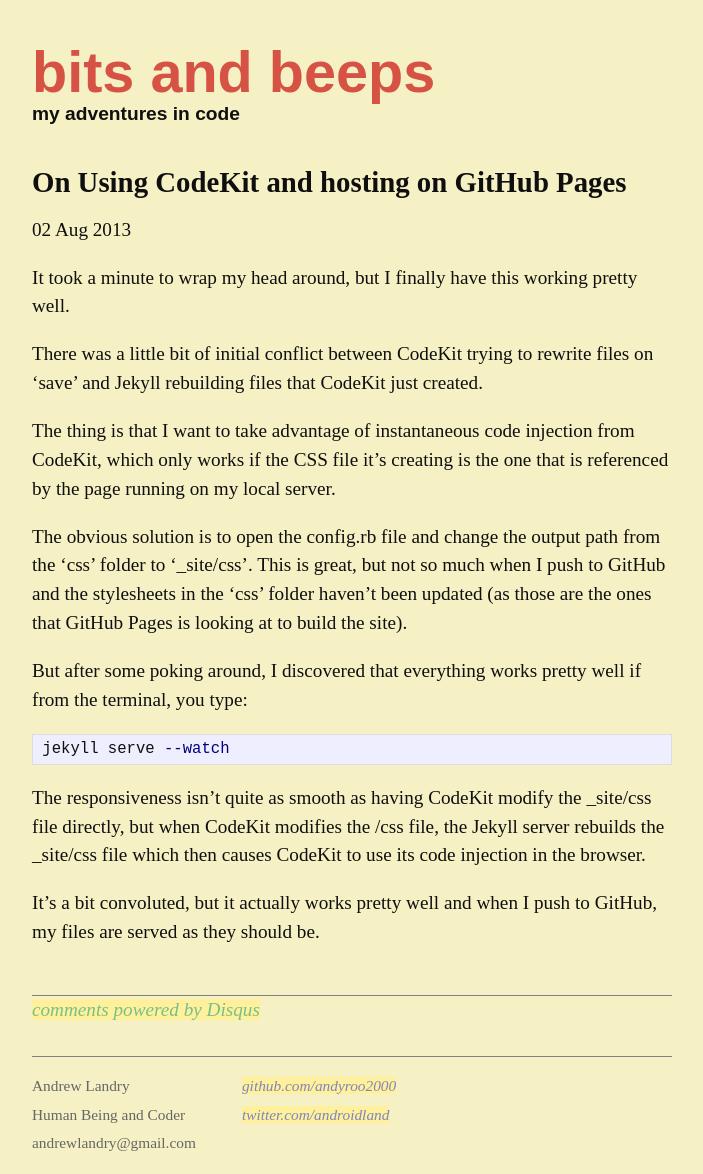
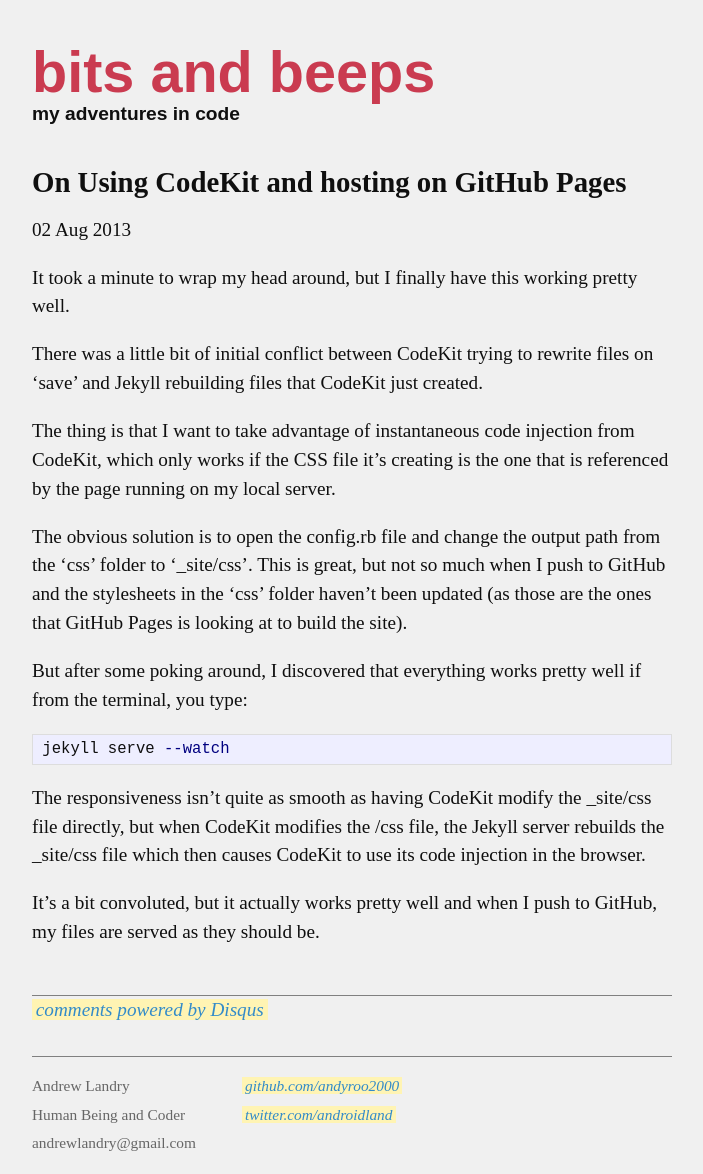
Before and after one commit to andyroo2000/andyroo2000.github.io, a Jekyll site: the page built from _posts/2013-08-02-on_using_GitHub_Pages_with_Jekyll.markdown, in a window 1280 px wide. Shown: the whole page, without its empty margins (288-991 px from the left). Built offline with Jekyll 4.4.1, drawn with Linux system fonts in a browser that asks for light colours; Markdown is read by kramdown in place of the engine named in the settings; comment, search, counter and statistics services are not loaded.

Commit message:
Change color scheme and add hover states
Change color scheme to include blue link text.
Create link hover states that are darker

```diff
--- a/_layouts/post.html
+++ b/_layouts/post.html
@@ -4,9 +4,9 @@
 <h2>{{ page.title }}</h2>
 <p class="meta">{{ page.date | date_to_string }}</p>
 
-<div class="post">
+<article>
 {{ content }}
-</div>
+</article>
 
 
 <div id="disqus_thread"></div>
--- a/css/global.css
+++ b/css/global.css
@@ -21,7 +21,7 @@
 
 /* line 15, ../scss/_main.scss */
 body {
-  background-color: #f6f1c4;
+  background-color: #F0F0F0;
   font-family: "freight-micro-pro",serif;
   text-align: center;
 }
@@ -78,47 +78,50 @@
 
 /* line 65, ../scss/_main.scss */
 a {
-  color: #76c08c;
-  background-color: #FFF09B;
+  color: #338BC9;
+  background-color: #FFF4B3;
   text-decoration: none;
   font-weight: normal;
   font-style: italic;
+  padding: 0em .2em;
 }
 
-/* line 73, ../scss/_main.scss */
+/* line 74, ../scss/_main.scss */
 a:hover {
-  color: black;
+  color: #323EC8;
+  background-color: #FFF09B;
 }
 
-/* line 77, ../scss/_main.scss */
+/* line 79, ../scss/_main.scss */
 header {
   margin-bottom: 2em;
 }
 
-/* line 81, ../scss/_main.scss */
+/* line 83, ../scss/_main.scss */
 header h1.title {
   display: inline-block;
   margin-bottom: 0em;
   font-size: 3em;
 }
 
-/* line 87, ../scss/_main.scss */
+/* line 89, ../scss/_main.scss */
 header h2.site-description {
   font-family: "anonymous-pro",sans-serif;
   font-size: 1em;
   margin-bottom: 1em;
 }
 
-/* line 93, ../scss/_main.scss */
+/* line 95, ../scss/_main.scss */
 header h1.title a {
   font-family: "anonymous-pro",sans-serif;
   font-weight: bold;
-  color: #d65244;
+  color: #CA3B50;
   background-color: transparent;
   font-style: normal;
+  padding: 0;
 }
 
-/* line 104, ../scss/_main.scss */
+/* line 107, ../scss/_main.scss */
 footer {
   font-size: 80%;
   color: #666;
@@ -127,25 +130,20 @@
   overflow: hidden;
 }
 
-/* line 112, ../scss/_main.scss */
+/* line 115, ../scss/_main.scss */
 footer .contact {
   float: left;
   margin-right: 3em;
 }
 
-/* line 117, ../scss/_main.scss */
-footer .contact a {
-  color: #8085C1;
-}
-
-/* line 121, ../scss/_main.scss */
+/* line 122, ../scss/_main.scss */
 footer .rss {
   margin-top: 1.1em;
   margin-right: -.2em;
   float: right;
 }
 
-/* line 127, ../scss/_main.scss */
+/* line 128, ../scss/_main.scss */
 footer .rss img {
   border: 0;
 }
@@ -156,45 +154,45 @@
 /*
 /*****************************************************************************/
 /* standard */
-/* line 138, ../scss/_main.scss */
-.post pre {
+/* line 139, ../scss/_main.scss */
+article pre {
   border: 1px solid #ddd;
   background-color: #eef;
   padding: 0 .4em;
 }
 
-/* line 144, ../scss/_main.scss */
-.post ul, .post ol {
+/* line 145, ../scss/_main.scss */
+article ul, article ol {
   margin-left: 1.35em;
 }
 
-/* line 148, ../scss/_main.scss */
-.post code {
+/* line 149, ../scss/_main.scss */
+article code {
   border: 1px solid #ddd;
   background-color: #eef;
   padding: 0 .2em;
 }
 
-/* line 154, ../scss/_main.scss */
-.post pre code {
+/* line 155, ../scss/_main.scss */
+article pre code {
   border: none;
 }
 
 /* terminal */
-/* line 159, ../scss/_main.scss */
-.post pre.terminal {
+/* line 160, ../scss/_main.scss */
+article pre.terminal {
   border: 1px solid #000;
   background-color: #333;
   color: #FFF;
 }
 
-/* line 165, ../scss/_main.scss */
-.post pre.terminal code {
+/* line 166, ../scss/_main.scss */
+article pre.terminal code {
   background-color: #333;
 }
 
-/* line 169, ../scss/_main.scss */
-.post {
+/* line 170, ../scss/_main.scss */
+article {
   padding: 0 0 1.5em 0;
   border-bottom: 1px solid gray;
 }
```
Also changed, not shown: scss/_main.scss (+16 -15 lines).
